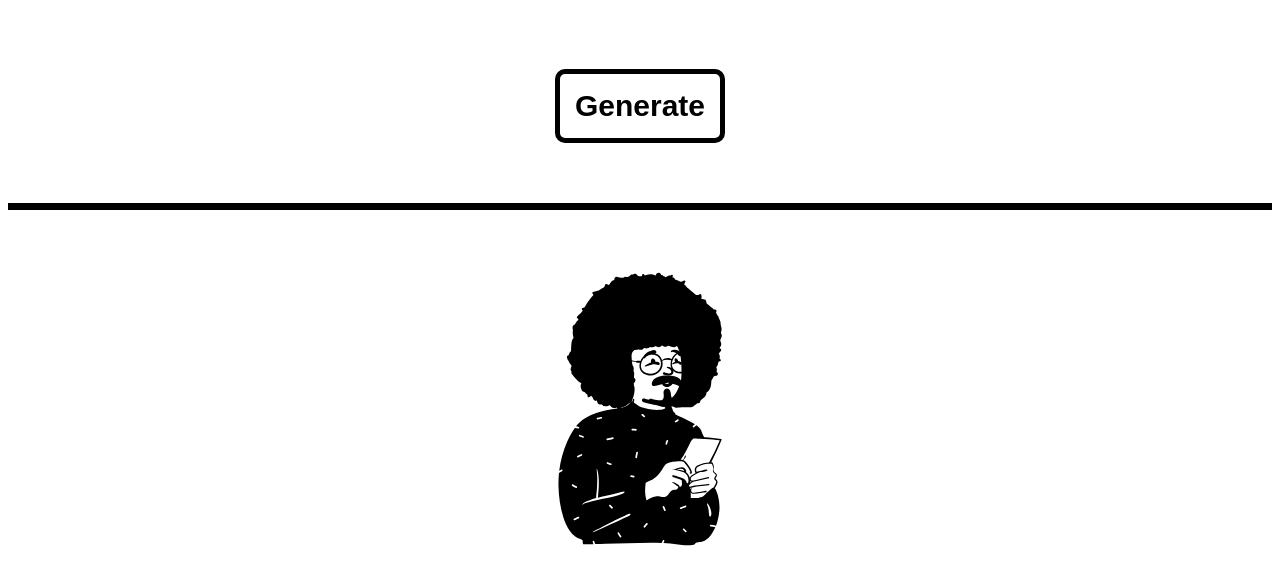
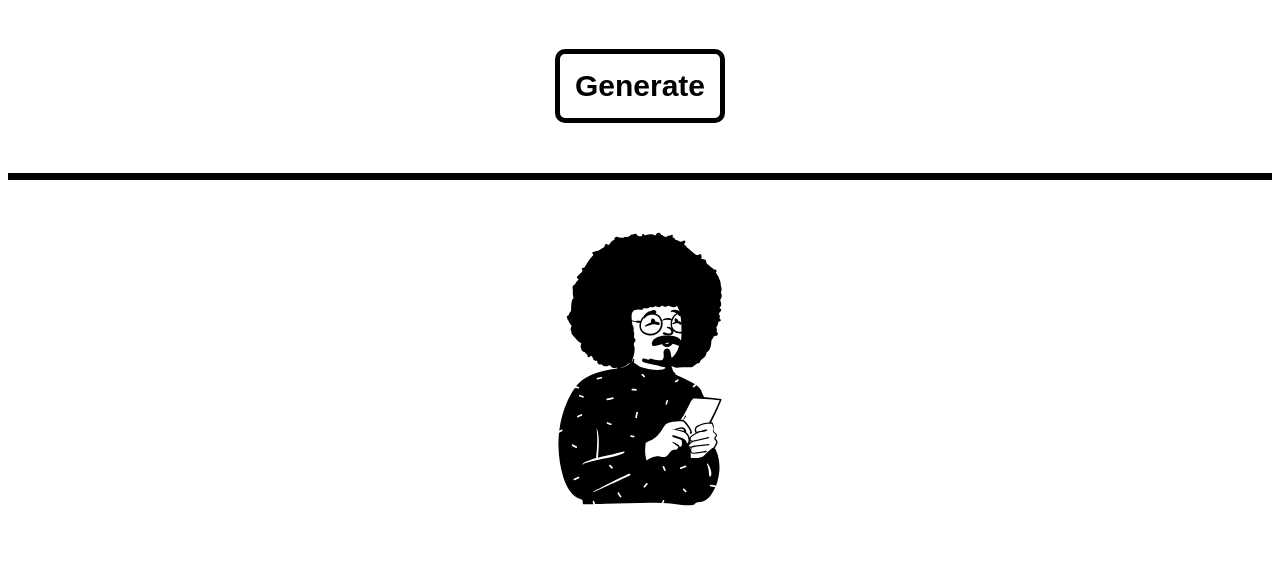
Before and after one commit to muhammadlutvzaini/JavaScript-Lottery-Number-Generator, a plain HTML site: page index.html in a window 1280 px wide. Shown: the part 67-652 px from the top of the page. Drawn offline with Linux system fonts and the light colour scheme.

Commit message:
fixed bug

```diff
--- a/public/css/index.css
+++ b/public/css/index.css
@@ -6,7 +6,7 @@ body {
   text-align: center;
 }
 .submit {
-  padding-top: 50px;
+  padding-top: 30px;
   transition: all 0.3s;
 }
 button {
@@ -28,7 +28,7 @@ button:hover {
 #numbers {
   font-size: 50px;
   color: #000000;
-  padding-top: 60px;
+  padding-top: 50px;
   font-weight: bolder;
   display: flex;
   flex-direction: row;
@@ -43,5 +43,5 @@ button:hover {
   transition: all 0.3s;
 }
 .kribo {
-padding-top: 50px;
+  padding-top: 40px;
 }
--- a/public/javascript/main.js
+++ b/public/javascript/main.js
@@ -15,7 +15,7 @@ function generate(size, lowest, highest) {
     }
   }
   /*
-* Math.floor()  mengembalikan nilai bilangan bulat yang paling terdekat dari nilai argument x.
+   * Math.floor() mengembalikan nilai bilangan bulat yang paling terdekat dari nilai argument x.
    * Math.random() menghasilnya angka secara acak.
    * push() menambah satu atau lebih elemen ke akhir.
    */
@@ -33,7 +33,7 @@ function generate(size, lowest, highest) {
   // console.log(numbers);
   document.getElementById("numbers").innerHTML = numbers.join(" - ");
   /*
-  * document.getElementById() mengambil sebuah value pada inputan di HTML.
+   * document.getElementById() Mengambil sebuah value pada inputan di HTML.
    * join() Menuliskan elemen-elemen array ke dalam satu string dipisahkan oleh karakter yang kita set.
    */
 }
```
Also changed, not shown: index.html (+2 -1 lines). Lines whose indentation alone changed are shown as unchanged.
